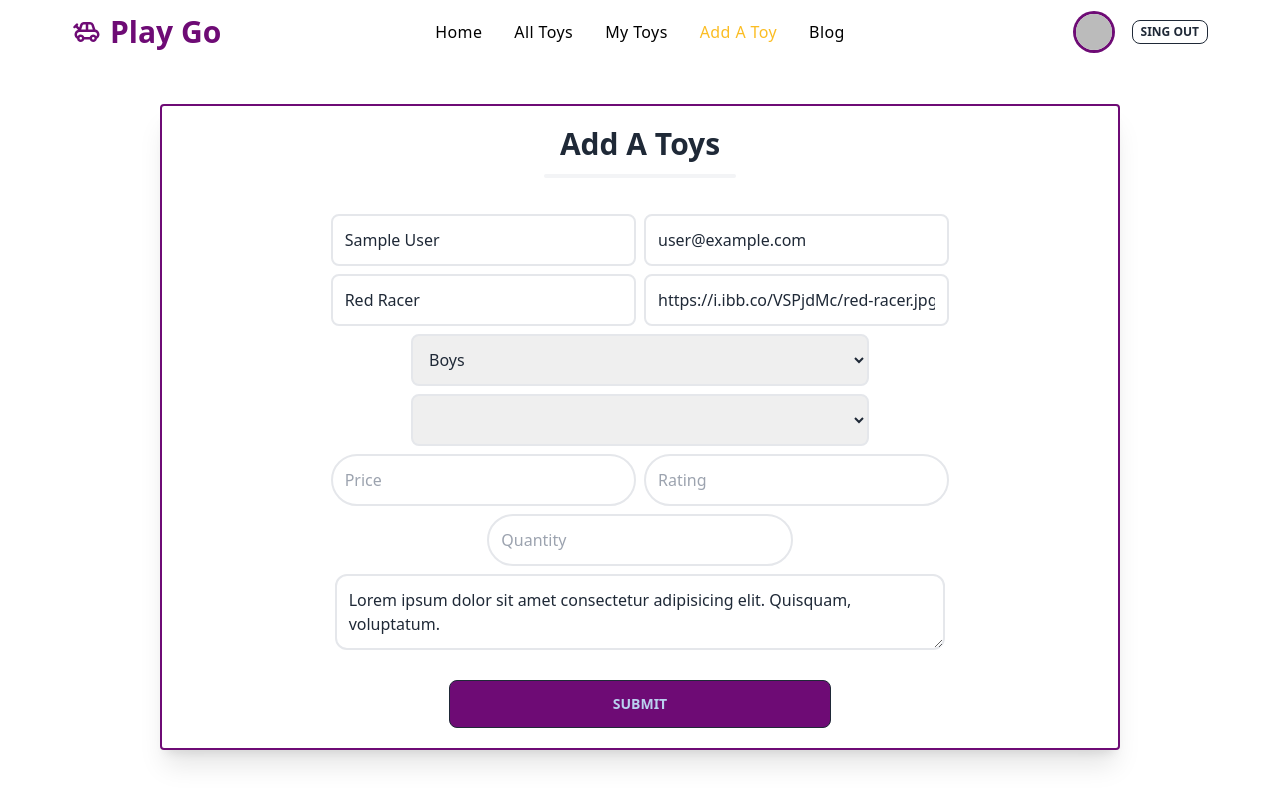
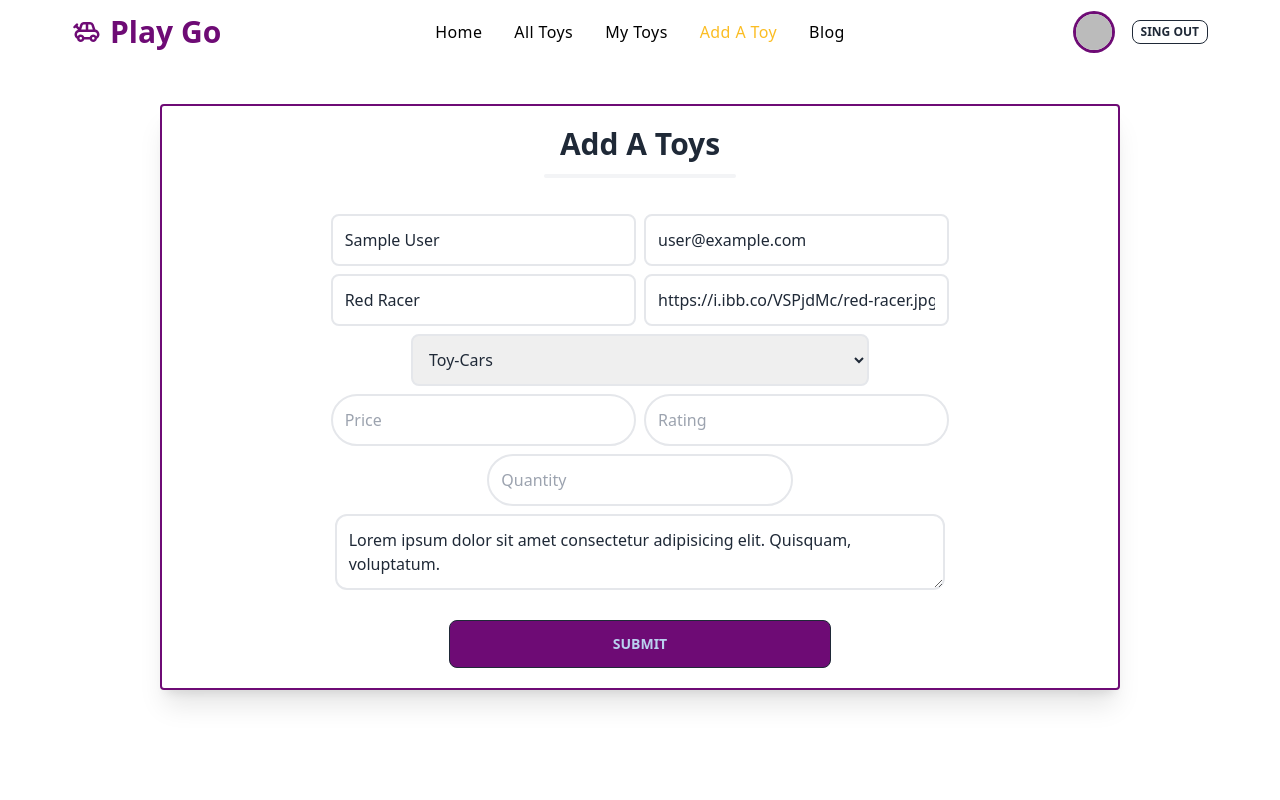
Before and after one commit to tuhin4ever/toys-market-place-client-side, a React (Vite) app: page /add-toy in a window 1280 px wide. Shown: the top 800 px of the page. Built offline with nearby package versions, Linux system fonts and the light colour scheme; no server answers; sample sign-in values are in the browser's storage.

Commit message:
update code

```diff
--- a/src/Pages/Components/AddToys/AddToys.jsx
+++ b/src/Pages/Components/AddToys/AddToys.jsx
@@ -65,17 +65,7 @@ const AddToys = () => {
           defaultValue="https://i.ibb.co/VSPjdMc/red-racer.jpg"
         />
         <div className="text-center">
-          <select
-            required
-            className="p-3 m-1 border-2 w-1/2 rounded-lg"
-            {...register("category")}
-          >
-            <option disabled value="">
-              Category
-            </option>
-            <option value="Boys">Boys</option>
-            <option value="Girls">Girls</option>
-          </select>
+
           <select
             required
             className="p-3 m-1 border-2 w-1/2 rounded-lg"
```
